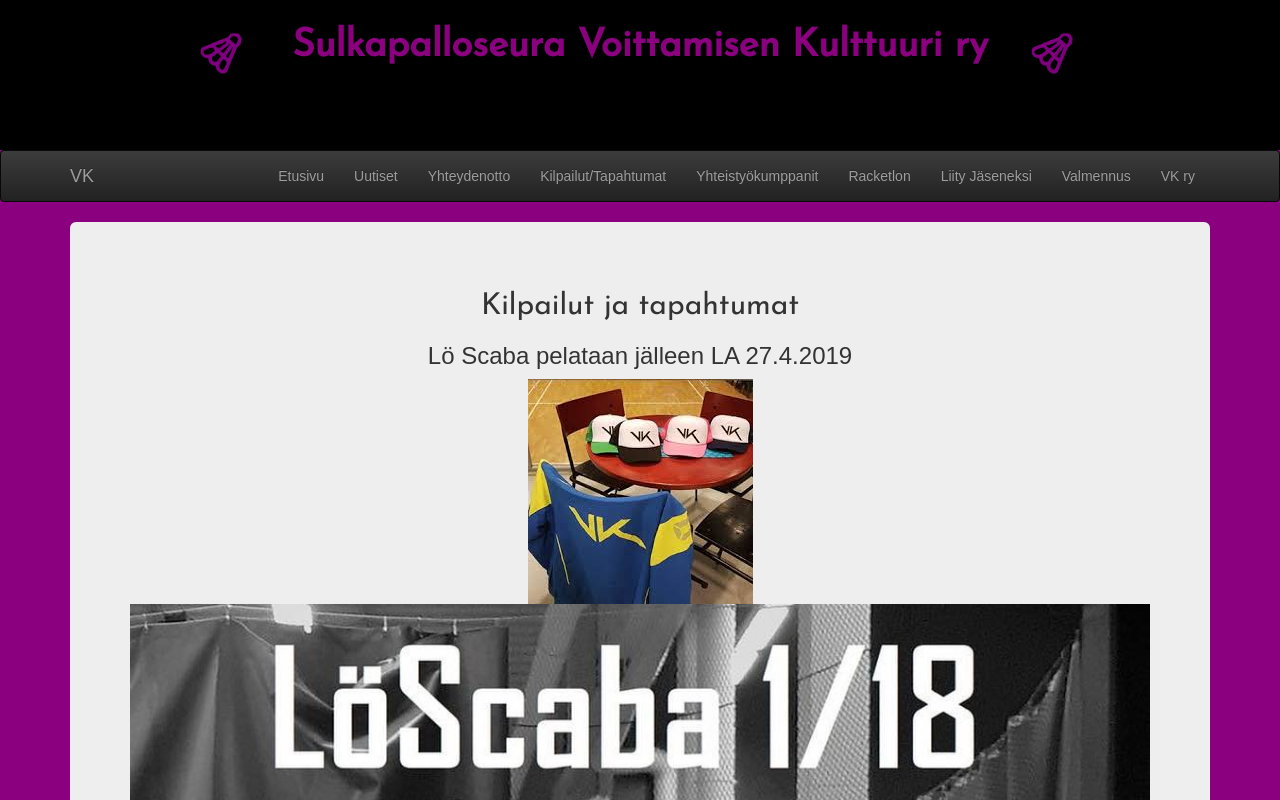
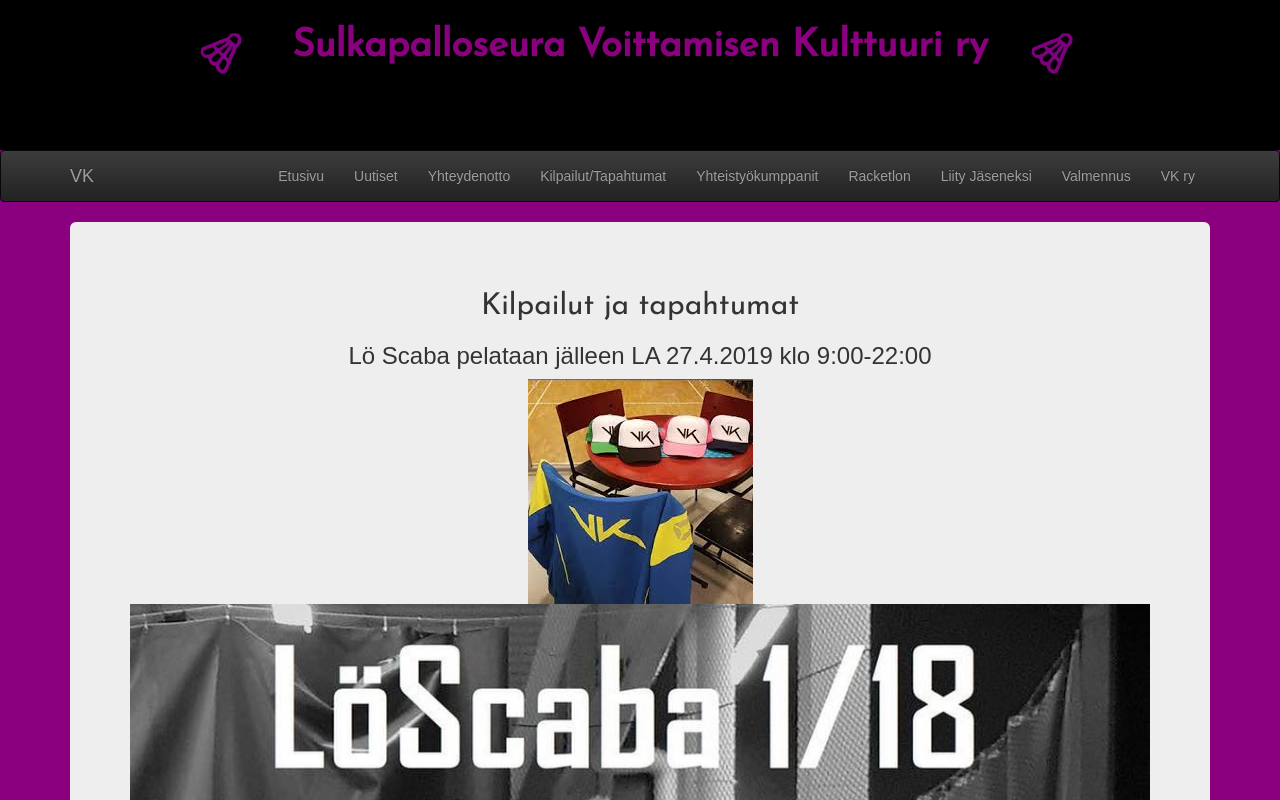
Before and after one commit to milleva/vk-enhanced-frontend, a React (Create React App) app: page /events in a window 1280 px wide. Shown: the top 800 px of the page. Built offline with nearby package versions, Linux system fonts and the light colour scheme.

Commit message:
pikkudetsku

```diff
--- a/src/components/Events.js
+++ b/src/components/Events.js
@@ -40,7 +40,7 @@ export default class Events extends React.Component {
             <Grid>
                 <Jumbotron>
                     <h2 style={{fontFamily: 'Josefin Sans'}}>Kilpailut ja tapahtumat</h2>
-                    <h3>Lö Scaba pelataan jälleen LA 27.4.2019</h3>
+                    <h3>Lö Scaba pelataan jälleen LA 27.4.2019 klo 9:00-22:00</h3>
                     {[s1, s2, s3, s4].map(i => <Image src={i} style={{maxWidth: "100%"}}/>)}
                     {false && <div><h3 style={{fontFamily: 'Josefin Sans'}}>Löscaba #28 ilmoittautuminen:</h3>
                         <h4>Aika: 27.4.2019 klo 9:00-22:00</h4>
```
